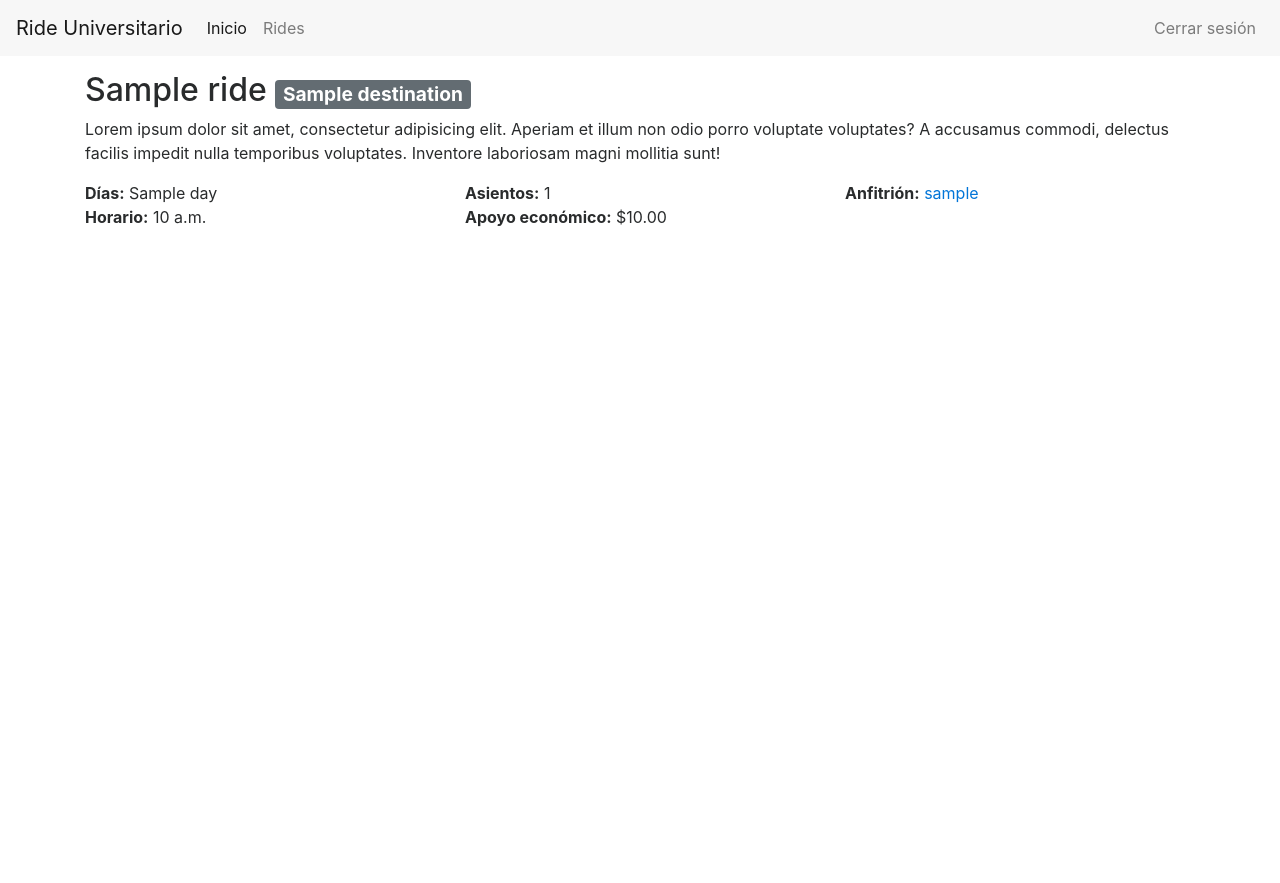
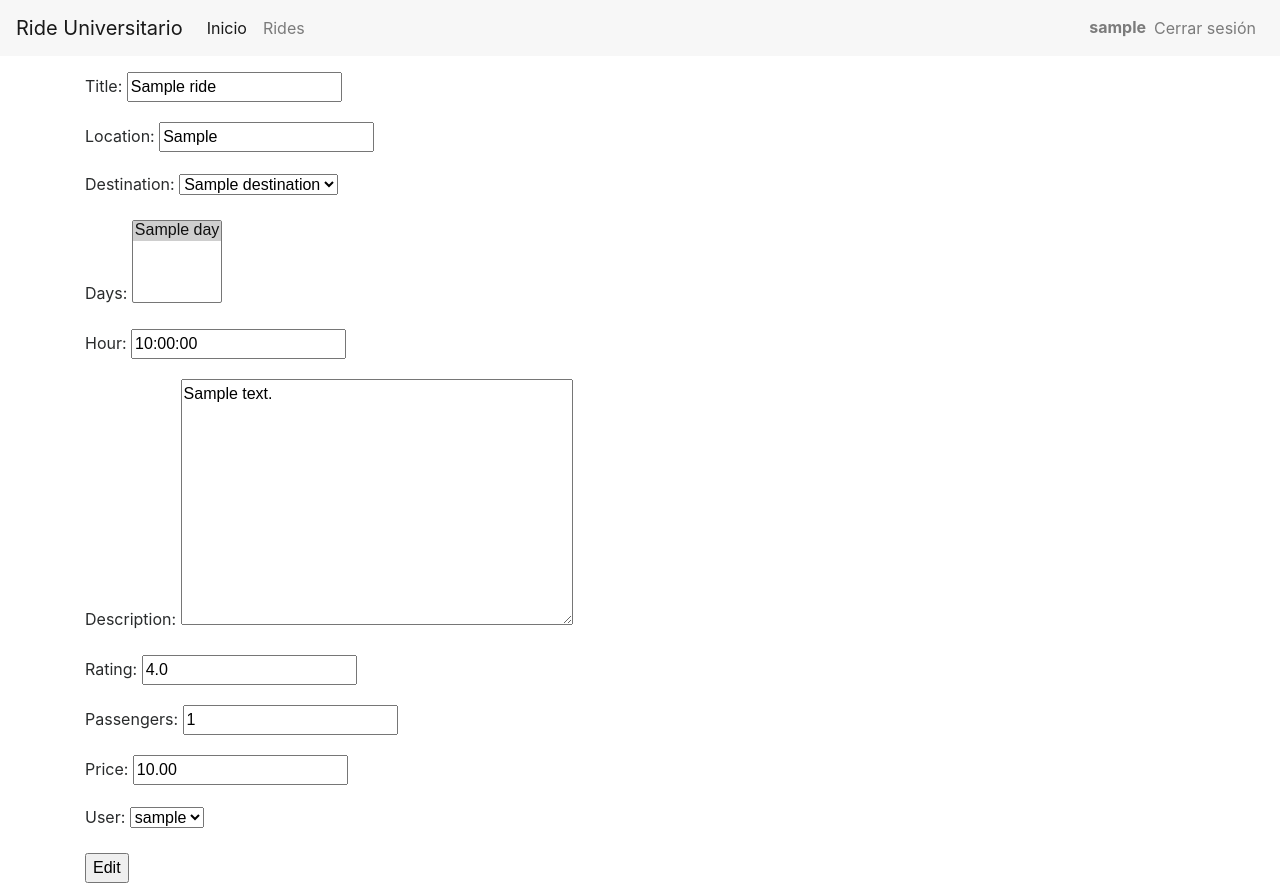
Before and after one commit to ramirouvalle/runi, a Django app: page /rides/1/edit/ in a window 1280 px wide. Before the commit the page ends 227 px from the top, so only its background shows below. Run offline with Django 3.2, Linux system fonts and the light colour scheme; a user stored in the database is signed in; tables that the repository leaves empty hold one stand-in row (values such as "Sample post"); some libraries are stand-ins or nearby versions.

Commit message:
Edit form of ride added

```diff
--- a/rides/urls.py
+++ b/rides/urls.py
@@ -4,6 +4,7 @@ from . import views
 app_name = 'rides'
 urlpatterns = [
     url(r'^$', views.RidesListView.as_view(), name="rides"),
-    url(r'^(?P<pk>[0-9]+)', views.RideDetailView.as_view(), name="ride_detail"),
-    url(r'^add/$', views.NewRideView.as_view(), name="new_ride")
+    url(r'^(?P<pk>[0-9]+)/$', views.RideDetailView.as_view(), name="ride_detail"),
+    url(r'^add/$', views.NewRideView.as_view(), name="new_ride"),
+    url(r'^(?P<pk>[0-9]+)/edit/$', views.EditRideView.as_view(), name="edit_ride")
 ]
--- a/rides/views.py
+++ b/rides/views.py
@@ -1,5 +1,5 @@
 from django.contrib.auth.decorators import login_required
-from django.shortcuts import render
+from django.shortcuts import render, get_object_or_404
 from django.utils.decorators import method_decorator
 from django.views import View
 from django.views.generic import ListView, DetailView
@@ -38,11 +38,26 @@ class RideDetailView(DetailView):
 class NewRideView(View):
     def get(self, request):
         form = RideForm()
-        return render(request, 'rides/new_ride.html', {'form': form})
+        return render(request, 'rides/ride_form.html', {'form': form})
 
     def post(self, request):
         print(request.POST)
         form = RideForm(request.POST)
         if form.is_valid():
             form.save()
-        return render(request, 'rides/new_ride.html', {'form': form})
+        return render(request, 'rides/ride_form.html', {'form': form})
+
+
+@method_decorator(login_required(login_url='users:login'), 'dispatch')
+class EditRideView(View):
+    def get(self, request, pk):
+        ride = get_object_or_404(Ride, pk=pk, user=request.user)
+        form = RideForm(instance=ride)
+        return render(request, 'rides/ride_form.html', {'form': form, 'id_ride': pk})
+
+    def post(self, request, pk):
+        form = RideForm(request.POST)
+        if form.is_valid():
+            form.save(commit=False)
+            form.instance.save()
+        return render(request, 'rides/ride_form.html', {'form': form, 'id_ride': pk})
--- a/templates/common/header.html
+++ b/templates/common/header.html
@@ -27,6 +27,7 @@
             {% endif %}
 
             {% if user.is_authenticated %}
+            <span class="navbar-text"><strong>{{ user.username }}</strong> </span>
             <li class="nav-item">
                 <a class="nav-link" href="{% url 'users:logout' %}">Cerrar sesión</a>
             </li>
--- a/templates/rides/ride_detail.html
+++ b/templates/rides/ride_detail.html
@@ -31,5 +31,10 @@
             </div>
         </div>
     </div>
+    {% if user.id == ride.user.id %}
+    <div class="col-12 my-2">
+        <a href="{% url 'rides:edit_ride' ride.id %}" class="btn btn-info bnt-round">Editar</a>
+    </div>
+    {% endif %}
 </div>
 {% endblock content %}
--- /dev/null
+++ b/templates/rides/ride_form.html
@@ -0,0 +1,25 @@
+{% extends "./base.html" %}
+
+{% block content %}
+
+<div class="row">
+    <div class="col-12">
+
+        {% if not id_ride %}
+        <form action="{% url 'rides:new_ride' %}" method="post">
+            {% csrf_token %}
+            {{ form.as_p }}
+            <input type="submit" value="Save">
+        </form>
+        {% else %}
+        <form action="{% url 'rides:edit_ride' id_ride %}" method="post">
+            {% csrf_token %}
+            {{ form.as_p }}
+            <input type="submit" value="Edit">
+        </form>
+        {% endif %}
+
+    </div>
+</div>
+
+{% endblock content %}
--- a/templates/rides/ride_list.html
+++ b/templates/rides/ride_list.html
@@ -13,6 +13,7 @@
                         <hr>
                         <ul>
                             <li><a href="{% url 'rides:new_ride' %}">Crear nuevo ride</a></li>
+                            <li><a href="{% url 'rides:new_ride' %}">Mis rides</a></li>
                         </ul>
                     </div>
                 </div>
--- a/templates/users/register.html
+++ b/templates/users/register.html
@@ -11,8 +11,8 @@
 </form>
 {% endif %}
 
-{% if saved %}
-<p>Usuario creado correctamente</p>
+{% if saved_message %}
+<p>{{ saved_message }}</p>
 {% endif %}
 
 {% endblock content %}
--- a/users/views.py
+++ b/users/views.py
@@ -20,14 +20,16 @@ def login(request):
 
 
 def register(request):
+    saved_message = "Usuario registrado correctamente."
+
     if request.method == "POST":
         form = RegisterForm(request.POST)
         if form.is_valid():
             form.save()
-            return render(request, "users/register.html", {'saved': True})
+            return render(request, "users/register.html", {'saved_message': saved_message})
     else:
         form = RegisterForm()
-    return render(request, "users/register.html", {'form': form})
+    return render(request, "users/register.html", {'form': form, 'saved_message': saved_message})
 
 
 @login_required(login_url='users:login')
```
Also changed, not shown: templates/rides/new_ride.html (deleted, +0 -15 lines).
